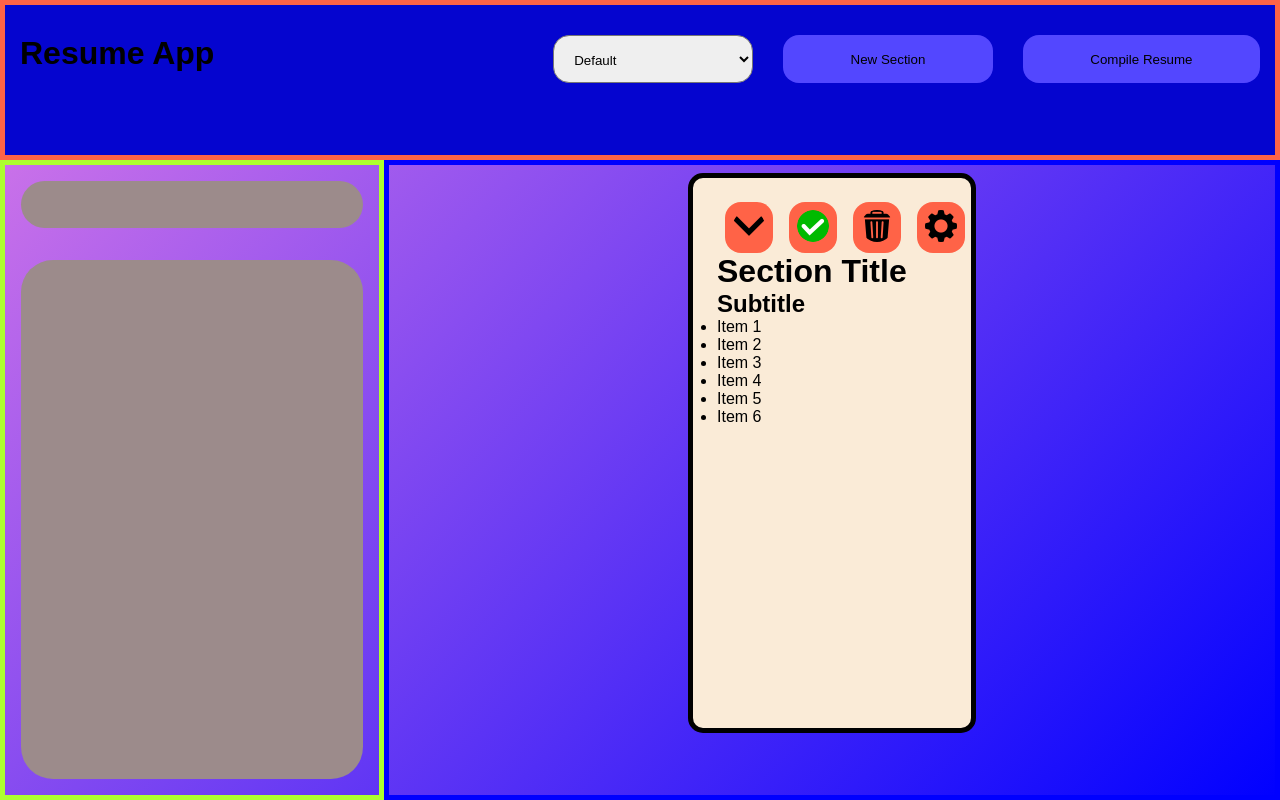
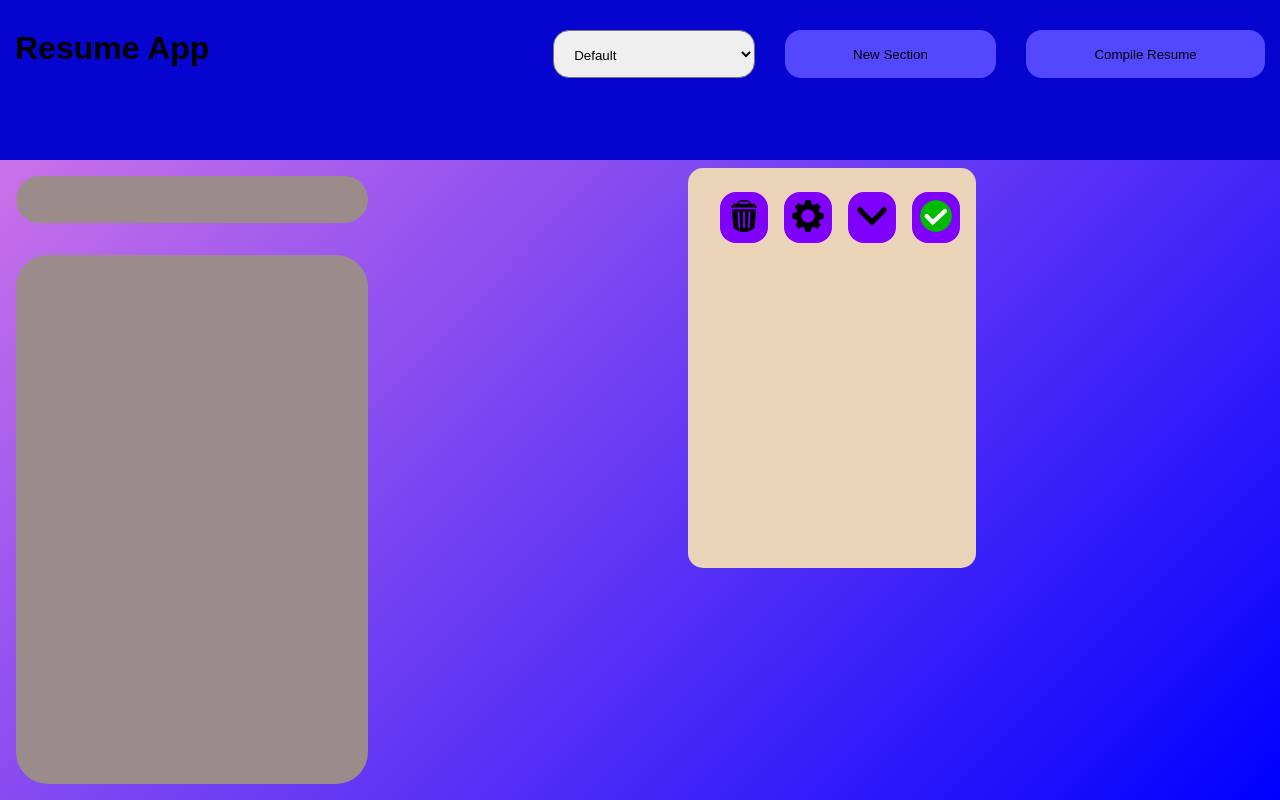
Before and after one commit to InAweOfMyTism/resume-app, a plain HTML site: page index.html in a window 1280 px wide. Both pictures are taken after a click on the button "New Section". Drawn offline with Linux system fonts and the light colour scheme.

Commit message:
add functionality to new section btn
next: add functionality to icons

```diff
--- a/index.html
+++ b/index.html
@@ -21,8 +21,8 @@
     <input type="text" name="input-title" id="input-title">
     <input type="text" name="input-text" id="input-text">
   </div>
-  <div class="display">
-    <div class="display-section">
+  <div id="display-area" class="display">
+    <!-- <div class="display-section">
       <div class="section-controls">
         <button class="edit-btn">
           <img src="./images/edit.png" alt="edit">
@@ -30,12 +30,13 @@
         <button class="delete-btn">
           <img src="./images/delete.png" alt="include">
         </button>
+
+        <button class="expand-btn">
+          <img src="./images/expand.png" alt="expand">
+        </button>
         <button class="add-btn">
           <img src="./images/include.png" alt="include">
-          <!-- <img src="./images/remove.png" alt="remove"> -->
-        </button>
-        <button class="expand-btn">
-          <img src="./images/expand.png" alt="expand">
+          <img src="./images/remove.png" alt="remove">
         </button>
       </div>
       <div class="section-heading">
@@ -53,8 +54,7 @@
         </ul>
       </div>
 
-    </div>
-
+    </div> -->
   </div>
   <script src="script.js"></script>
 </body>
--- a/script.js
+++ b/script.js
@@ -1 +1,46 @@
 console.log('Hello World');
+
+const newSectionBtn = document.getElementById("new-section-btn");
+const compileResumeBtn = document.getElementById("compile-resume-btn");
+
+const displayArea = document.getElementById("display-area");
+
+newSectionBtn.addEventListener('click', () => {
+  console.log("Click!");
+  const newSection = document.createElement("DIV");
+  newSection.classList.add("display-section");
+  const newSectionControls = document.createElement("DIV")
+  newSectionControls.classList.add("section-controls");
+
+  const newSectionToggle = document.createElement("BUTTON");
+  const newToggleIcon = document.createElement("IMG");
+
+  const newSectionExpand = document.createElement("BUTTON");
+  const newExpandIcon = document.createElement("IMG");
+  const newSectionEdit = document.createElement("BUTTON");
+  const newEditIcon = document.createElement("IMG");
+  const newSectionDelete = document.createElement("BUTTON");
+  const newDeleteIcon = document.createElement("IMG");
+
+  newToggleIcon.setAttribute("SRC", "./images/include.png");
+  newExpandIcon.setAttribute("SRC", "./images/expand.png");
+  newEditIcon.setAttribute("SRC", "./images/edit.png");
+  newDeleteIcon.setAttribute("SRC", "./images/delete.png");
+
+  newSectionToggle.appendChild(newToggleIcon);
+  newSectionExpand.appendChild(newExpandIcon);
+  newSectionEdit.appendChild(newEditIcon);
+  newSectionDelete.appendChild(newDeleteIcon);
+
+  newSectionControls.appendChild(newSectionToggle);
+  newSectionControls.appendChild(newSectionExpand);
+  newSectionControls.appendChild(newSectionEdit);
+  newSectionControls.appendChild(newSectionDelete);
+  newSection.appendChild(newSectionControls);
+  displayArea.appendChild(newSection);
+
+});
+
+compileResumeBtn.addEventListener('click', () => {
+  console.log("Click?");
+})
--- a/style.css
+++ b/style.css
@@ -5,6 +5,8 @@
   --header-btn-color: rgb(83, 71, 255);
   --header-btn-hvr-color: rgb(165, 59, 151);
   --input-bg-color:rgb(156, 139, 139);
+  --display-section-bg-color: rgb(235, 211, 184);
+  --control-button-color: rgb(128,0,255);
 }
 *{
   margin: 0;
@@ -22,7 +24,6 @@ body{
 }
 .header{
   grid-area: 1 / 1 / 2 / 3;
-  border: 5px solid tomato;
   width: 100%;
   background-color: var(--header-bg-color);
   display: flex;
@@ -57,7 +58,6 @@ body{
   background-color: var(--header-btn-hvr-color)
 }
 .editor{
-  border: 5px solid greenyellow;
   grid-area: 2 / 1 / 3 / 2;
   /* width: 30%; */
   display: flex;
@@ -74,7 +74,6 @@ body{
   flex-grow: 1;
 }
 .display{
-  border: 5px solid blue;
   grid-area: 2 / 2 / 3 / 3;
 
   display: flex;
@@ -82,15 +81,14 @@ body{
   justify-content: space-evenly;
 }
 .display-section{
-  border: 5px solid black;
   margin: .5rem;
-  /* min-width: 20rem; */
   flex-grow: 1;
+  min-width: 12rem;
   max-width: 18rem;
-  max-height:35rem;
+  max-height:25rem;
   padding: 1.5rem;
   border-radius: 15px;
-  background-color: antiquewhite;
+  background-color: var(--display-section-bg-color);
 
   display: flex;
   flex-direction: column;
@@ -108,7 +106,7 @@ body{
 
 .display-section .section-controls button{
   border: none;
-  background-color: tomato;
+  background-color: var(--control-button-color);
   margin: 0 .5rem;
   padding: .5rem;
   border-radius: 1rem;
```
